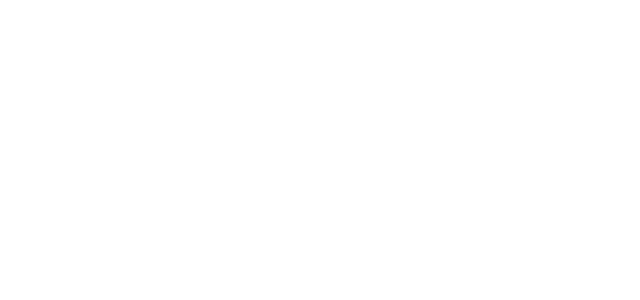
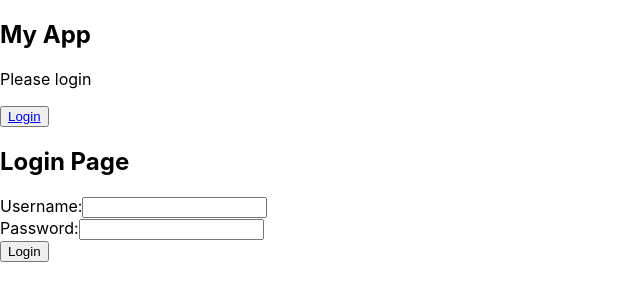
Before and after one commit to vedatcinbat/FrontendLearning, a React (Create React App) app in the folder ReactjsAdvanced/my-react-learn-app/: page /login in a window 1280 px wide. Before the commit this address had no page. Shown: the top 300 px of the page, without its empty margins (0-640 px from the left). Built offline with nearby package versions, Linux system fonts and the light colour scheme.

Commit message:
ContextAPI Done

```diff
--- a/ReactjsAdvanced/my-react-learn-app/src/App.js
+++ b/ReactjsAdvanced/my-react-learn-app/src/App.js
@@ -22,9 +22,11 @@
 import Home from './components/Intermediate/Home';
 import About from './components/Intermediate/About';
 import Navbar from './components/Intermediate/Navbar';
-import Dashborad from './components/Intermediate/Dashboard';
+import Dashboard from './components/Intermediate/Dashboard';
 import Profile from './components/Intermediate/Profile';
 import Settings from './components/Intermediate/Settings';
+import UserProvider from './providers/UserProvider';
+import Login from './components/Intermediate/Login';
 
 function App() {
 
@@ -66,15 +68,18 @@
 
     return (
       <BrowserRouter>
+        <Navbar />
         <Routes>
-          <Route path="dashboard" element={<Dashborad />}>
-            {/* Nested Routes */}
-            <Route path="profile" element={<Profile />} />
+          <Route path="/" element={<Home />} />
+          <Route path="/about" element={<About />} />
+          <Route path="/login" element={<Login />} />
+          <Route path="dashboard" element={<Dashboard />}>
+            <Route path="profile" element={<Profile />}/>
             <Route path="settings" element={<Settings />} />
           </Route>
         </Routes>
       </BrowserRouter>
-    )
+    );
 }
 
 export default App;
--- /dev/null
+++ b/ReactjsAdvanced/my-react-learn-app/src/components/Intermediate/Login.jsx
@@ -0,0 +1,56 @@
+import React, { useContext, useState } from 'react';
+import { AuthContext } from '../../context/AuthContext';
+import { Link, redirect } from 'react-router-dom';
+
+
+const Login = () => {
+
+    const { authState, login } = useContext(AuthContext);
+
+    const [usernameReq, setUsernameReq] = useState('');
+    const [passwordReq, setPasswordReq] = useState('');
+
+    const handleLogin = () => {
+        const loginReq = {
+            username: usernameReq,
+            password: passwordReq
+        }
+
+        alert(loginReq.username + " " + loginReq.password);
+
+        login(loginReq);
+    }
+
+    return (
+        <>
+            {!authState.isAuthenticated ? (
+                <>
+                    <h2>Login Page</h2>
+                    <div>
+                        <label>
+                            Username:
+                            <input type="text" name="username" onChange={e => setUsernameReq(e.target.value)} />
+                        </label>
+                        <br />
+                        <label>
+                            Password:
+                            <input type="password" name="password" onChange={e => setPasswordReq(e.target.value)} />
+                        </label>
+                        <br />
+                        <button onClick={handleLogin}>Login</button>
+                    </div>
+                </>
+            ) : (
+                <>
+                    <p>You are already logged in</p>
+                    <button onClick={() => redirect('/dashboard')}>Go to Home</button>
+                    <button>
+                        <Link to="/dashboard/profile">Go to Profile</Link>
+                    </button>
+                </>
+            )}
+        </>
+    )
+}
+
+export default Login;
--- a/ReactjsAdvanced/my-react-learn-app/src/components/Intermediate/Navbar.jsx
+++ b/ReactjsAdvanced/my-react-learn-app/src/components/Intermediate/Navbar.jsx
@@ -1,10 +1,25 @@
+import React, { useContext } from "react";
+import { AuthContext } from "../../context/AuthContext";
 import { Link } from "react-router-dom";
 
 export default function Navbar() {
+    const { authState, logout } = useContext(AuthContext);
     return (
         <nav>
-            <Link to="/">Home</Link>
-            <Link to="/about">About</Link>
+            <h1>My App</h1>
+            {authState.isAuthenticated ? (
+                <>
+                    <p>Welcome, {authState.user.username}!</p>
+                    <button onClick={logout}>Log Out</button>
+                </>
+            ) : (
+                <>
+                    <p>Please login</p>
+                    <button>
+                        <Link to="/login">Login</Link>
+                    </button>
+                </>
+            )}
         </nav>
     )
 }
--- a/ReactjsAdvanced/my-react-learn-app/src/components/Intermediate/Profile.jsx
+++ b/ReactjsAdvanced/my-react-learn-app/src/components/Intermediate/Profile.jsx
@@ -1,3 +1,36 @@
-export default function Profile() {
-    return <h3>Profile Page</h3>
+import React, { useContext } from 'react';
+import { UserContext } from '../../context/UserContext';
+import { AuthContext } from '../../context/AuthContext';
+import { Link } from 'react-router-dom';
+
+function Profile() {
+    // Consume the user context data using useContext
+    //const { user, setUser } = useContext(UserContext);
+    const { authState, logout } = useContext(AuthContext);
+
+    return (
+        <>
+            {
+                authState.isAuthenticated ? (
+                    <>
+                        <>
+                            <h2>Profile</h2>
+                            <p>UserName: {authState.user.username} - {authState.user.email}</p>
+                            <p>Logged In: {authState.isAuthenticated ? 'Yes' : 'No'}</p>
+                            <button onClick={logout}>Log Out</button>
+                        </>
+                    </>
+                ) : (
+                    <>
+                        <p>Please login</p>
+                        <button>
+                            <Link to="/login">Login</Link>
+                        </button>
+                    </>
+                )
+            }
+        </>
+    )
 }
+
+export default Profile;
--- a/ReactjsAdvanced/my-react-learn-app/src/components/Intermediate/Settings.jsx
+++ b/ReactjsAdvanced/my-react-learn-app/src/components/Intermediate/Settings.jsx
@@ -1,3 +1,26 @@
+import React, {useContext} from 'react';
+import { AuthContext } from '../../context/AuthContext';
+import { Link } from 'react-router-dom';
+
 export default function Settings() {
-    return <h3>Account Settings</h3>;
+    const { authState, logout } = useContext(AuthContext);
+    return (
+        <>
+            {authState.isAuthenticated ? (
+                <>
+                    <h2>Settings</h2>
+                    <p>UserName: {authState.user.username} - {authState.user.email}</p>
+                    <p>Logged In: {authState.isAuthenticated ? 'Yes' : 'No'}</p>
+                    <button onClick={logout}>Log Out</button>
+                </>
+            ) : (
+                <>
+                    <p>Please login</p>
+                    <button>
+                        <Link to="/login">Login</Link>
+                    </button>
+                </>
+            )}
+        </>
+    )
   }
--- /dev/null
+++ b/ReactjsAdvanced/my-react-learn-app/src/context/AuthContext.js
@@ -0,0 +1,3 @@
+import {createContext} from 'react';
+
+export const AuthContext = createContext();
--- /dev/null
+++ b/ReactjsAdvanced/my-react-learn-app/src/context/UserContext.js
@@ -0,0 +1,4 @@
+import { createContext } from 'react';
+
+// Create a context for the user data
+export const UserContext = createContext();
--- a/ReactjsAdvanced/my-react-learn-app/src/index.js
+++ b/ReactjsAdvanced/my-react-learn-app/src/index.js
@@ -2,10 +2,11 @@
 import ReactDOM from 'react-dom/client';
 import './index.css';
 import App from './App';
+import AuthProvider from './providers/AuthProvider';
 
 const root = ReactDOM.createRoot(document.getElementById('root'));
 root.render(
-  <>
+  <AuthProvider>
     <App />
-  </>
+  </AuthProvider>
 );
--- /dev/null
+++ b/ReactjsAdvanced/my-react-learn-app/src/providers/AuthProvider.jsx
@@ -0,0 +1,60 @@
+import {useState, useEffect } from 'react';
+import { AuthContext } from '../context/AuthContext';
+import { redirect } from 'react-router-dom';
+
+
+export default function AuthProvider({children}) {
+    const [users, setUsers] = useState([
+        {
+            username: 'thanix28',
+            password: 'vedat123',
+            email: 'vedat@gmail.com'
+        }
+    ]);
+
+    const [authState, setAuthState] = useState({
+        isAuthenticated: false,
+        user: null,
+        token: null
+    });
+
+
+    const login = (userLoginReq) => {
+        const user = users.find(user => user.username === userLoginReq.username && user.password === userLoginReq.password);
+
+        const randomToken = Math.random().toString(36).substr(2, 5);
+
+        setAuthState({
+            isAuthenticated: true,
+            user: {
+                username: user.username,
+                email: user.email
+            },
+            token: randomToken
+        });
+
+
+        alert('Login Successful');
+
+
+        localStorage.setItem('token', randomToken);
+
+        redirect('/dashboard/profile');
+    }
+
+    const logout = () => {
+        setAuthState({
+            isAuthenticated: false,
+            user: null,
+            token: null
+        });
+
+        localStorage.removeItem('token');
+    }
+
+    return (
+        <AuthContext.Provider value={{authState, login, logout}}>
+            {children}
+        </AuthContext.Provider>
+    )
+}
--- /dev/null
+++ b/ReactjsAdvanced/my-react-learn-app/src/providers/UserProvider.jsx
@@ -0,0 +1,17 @@
+import React, { useState } from 'react';
+import { UserContext } from '../context/UserContext';
+
+// This provider will wrap components and provide user data to them
+export default function UserProvider({ children }) {
+  const [user, setUser] = useState({
+    name: 'Vedat Cinbat',
+    isLoggedIn: true,
+  });
+
+  // The value prop is where we provide the user data and any necessary functions
+  return (
+    <UserContext.Provider value={{ user, setUser }}>
+      {children}
+    </UserContext.Provider>
+  );
+}
```
